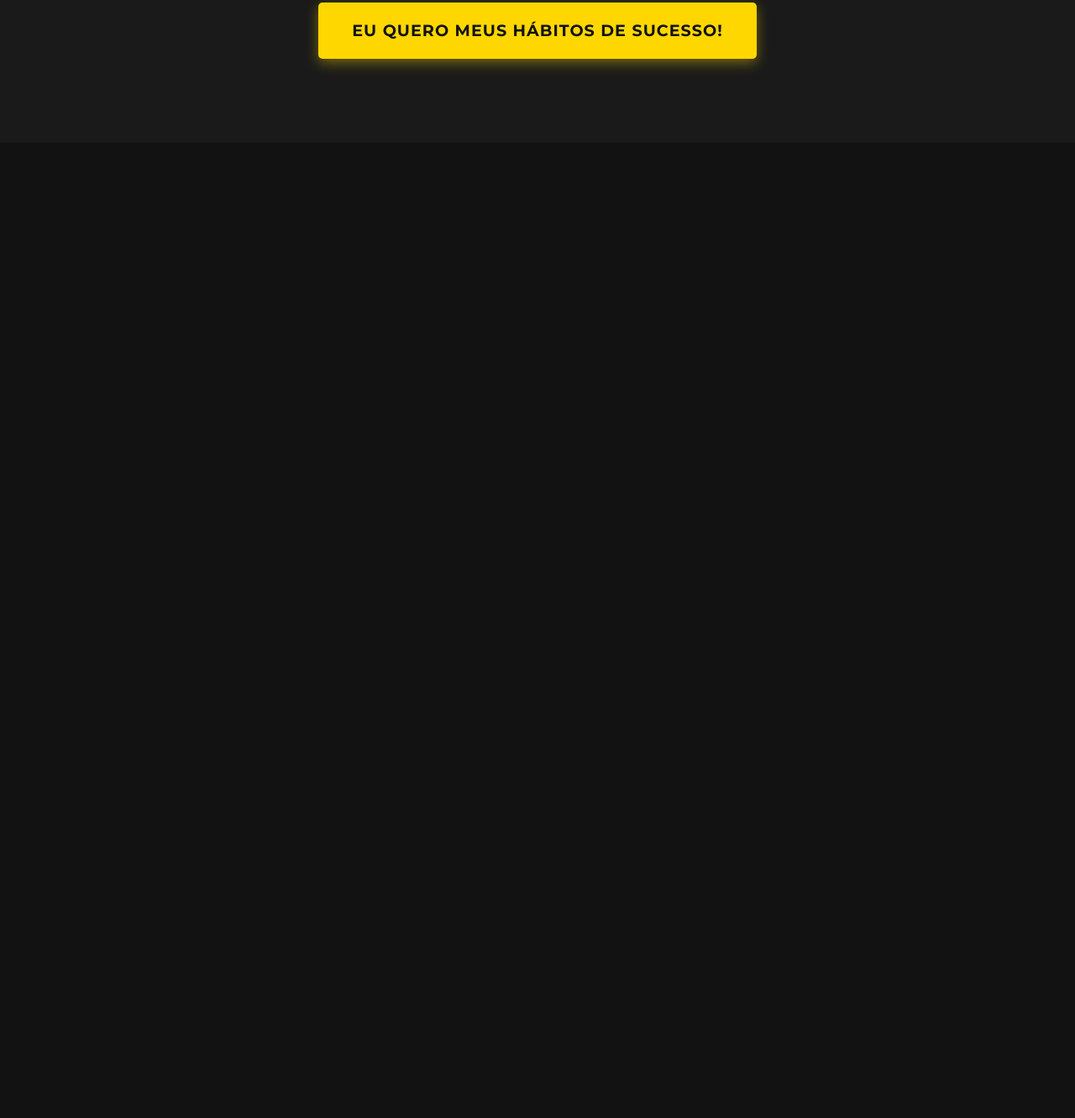
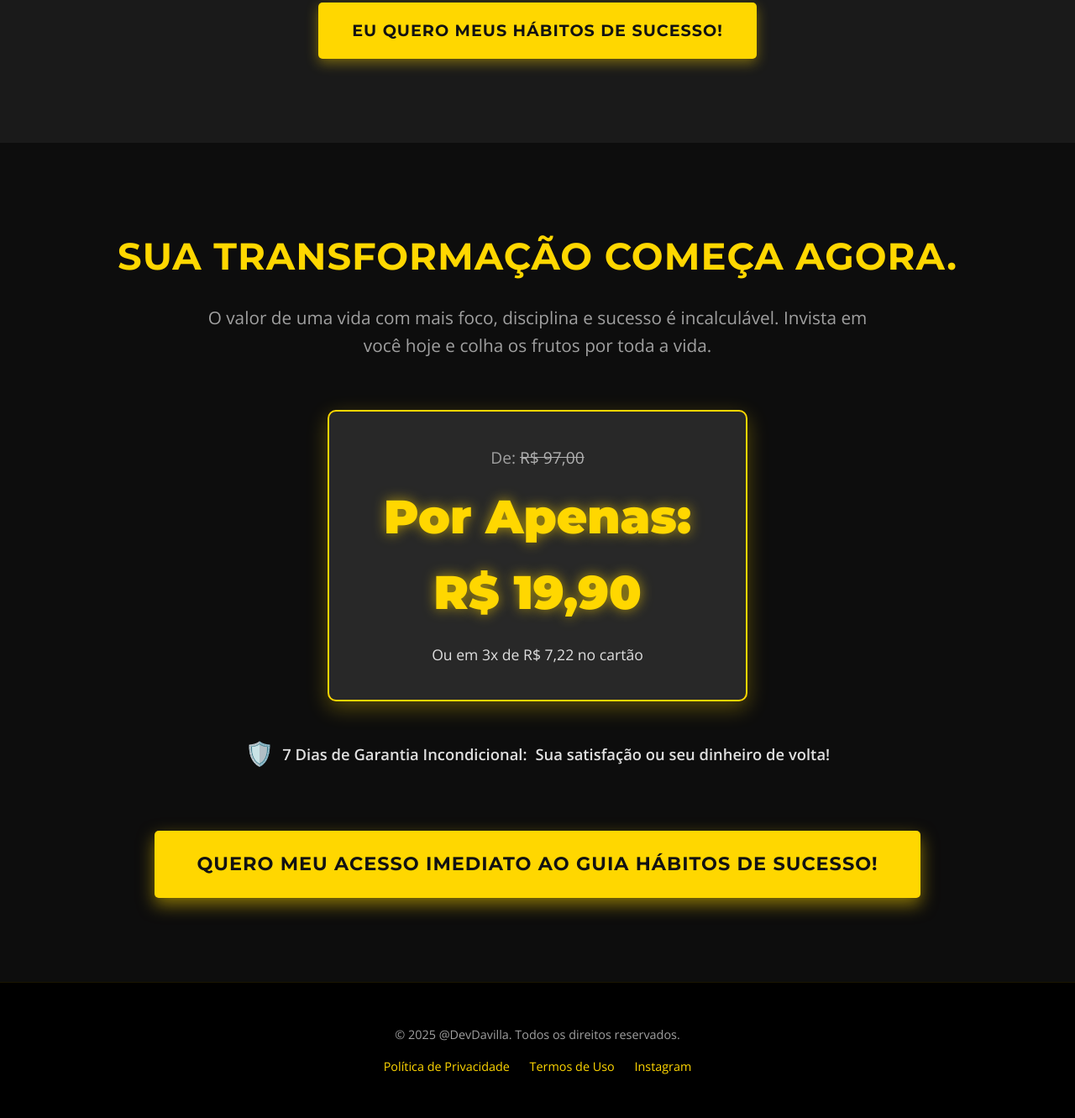
Before and after one commit to DevDavilla/pagina-vendas-ebook-habitos, a plain HTML site: page index.html in a window 1280 px wide. Shown: the part 9790-11121 px from the top of the page at 84% size. Before the commit the page ends 9960 px from the top, so only its background shows below. Drawn offline with nearby package versions, Linux system fonts and the light colour scheme.

Commit message:
Finaliza pagina de vendas com secao de preco, CTA final e rodape

```diff
--- a/index.html
+++ b/index.html
@@ -442,5 +442,49 @@
         >
       </div>
     </section>
+
+    <section class="final-cta-section">
+      <div class="container">
+        <h2 class="section-title">SUA TRANSFORMAÇÃO COMEÇA AGORA.</h2>
+        <p class="section-subtitle">
+          O valor de uma vida com mais foco, disciplina e sucesso é
+          incalculável. Invista em você hoje e colha os frutos por toda a vida.
+        </p>
+
+        <div class="price-box">
+          <span class="price-label">De: <s class="old-price">R$ 97,00</s></span>
+          <span class="price-value">Por Apenas: R$ 19,90</span>
+          <span class="payment-options">Ou em 3x de R$ 7,22 no cartão</span>
+        </div>
+
+        <p class="guarantee-text">
+          <span class="icon">🛡️</span>
+          <span class="negrito">7 Dias de Garantia Incondicional:</span> Sua
+          satisfação ou seu dinheiro de volta!
+        </p>
+
+        <a
+          href="https://go.pepperpay.com.br/qcvpo"
+          class="cta-button final-cta-button"
+          >QUERO MEU ACESSO IMEDIATO AO GUIA HÁBITOS DE SUCESSO!</a
+        >
+      </div>
+    </section>
+
+    <footer class="site-footer">
+      <div class="container">
+        <p>&copy; 2025 @DevDavilla. Todos os direitos reservados.</p>
+        <div class="footer-links">
+          <a href="#privacy">Política de Privacidade</a>
+          <a href="#terms">Termos de Uso</a>
+          <a
+            href="https://instagram.com/mente_inquebravel7"
+            target="_blank"
+            rel="noopener noreferrer"
+            >Instagram</a
+          >
+        </div>
+      </div>
+    </footer>
   </body>
 </html>
--- a/style.css
+++ b/style.css
@@ -964,3 +964,196 @@ body {
     margin-bottom: 20px;
   }
 }
+/* --- SEÇÃO FINAL CTA (PREÇO E BOTÃO) --- */
+.final-cta-section {
+  background-color: #0d0d0d; /* Fundo escuro */
+  padding: 80px 20px;
+  text-align: center;
+}
+
+/* Os estilos para .section-title e .section-subtitle já foram definidos e serão herdados */
+
+.price-box {
+  background-color: #282828; /* Fundo do box de preço */
+  padding: 40px;
+  border-radius: 10px;
+  margin: 60px auto 40px auto; /* Centraliza e define margens */
+  max-width: 500px; /* Limita a largura */
+  box-shadow: 0 8px 25px rgba(255, 215, 0, 0.3); /* Sombra dourada de destaque */
+  border: 2px solid #ffd700; /* Borda dourada forte */
+}
+
+.price-box .price-label {
+  font-family: "Open Sans", sans-serif;
+  font-size: 1.2em;
+  color: #a0a0a0;
+  display: block; /* Quebra de linha */
+  margin-bottom: 10px;
+}
+
+.price-box .old-price {
+  color: #b0b0b0;
+  text-decoration: line-through; /* Linha no meio para indicar preço anterior */
+}
+
+.price-box .price-value {
+  font-family: "Montserrat", sans-serif;
+  font-size: 3.5em; /* Tamanho ENORME para o preço */
+  font-weight: 900;
+  color: #ffd700; /* Dourado vibrante */
+  display: block;
+  margin-bottom: 15px;
+  text-shadow: 0 0 15px rgba(255, 215, 0, 0.6); /* Efeito de brilho */
+}
+
+.price-box .payment-options {
+  font-family: "Open Sans", sans-serif;
+  font-size: 1.1em;
+  color: #e0e0e0;
+  display: block;
+}
+
+.guarantee-text {
+  font-family: "Open Sans", sans-serif;
+  font-size: 1.15em;
+  color: #e0e0e0;
+  margin-top: 30px;
+  margin-bottom: 50px;
+  display: flex; /* Para alinhar ícone e texto */
+  align-items: center;
+  justify-content: center;
+  gap: 10px;
+  font-weight: 600; /* Texto mais forte */
+}
+
+.guarantee-text .icon {
+  font-size: 1.5em;
+  color: #ffd700; /* Ícone em dourado */
+}
+
+.final-cta-button {
+  font-size: 1.4em; /* Botão maior */
+  padding: 22px 50px;
+  box-shadow: 0 8px 20px rgba(255, 215, 0, 0.5); /* Sombra mais forte */
+  background-color: #ffd700; /* Dourado total */
+  color: #121212; /* Texto escuro */
+  border: none;
+  cursor: pointer;
+}
+
+.final-cta-button:hover {
+  background-color: #e0b800;
+  transform: translateY(-5px); /* Efeito mais pronunciado no hover */
+  box-shadow: 0 12px 25px rgba(255, 215, 0, 0.6);
+}
+
+/* --- RODAPÉ --- */
+.site-footer {
+  background-color: #000000; /* Fundo preto total para o rodapé */
+  color: #a0a0a0;
+  padding: 30px 20px;
+  text-align: center;
+  font-size: 0.9em;
+  border-top: 1px solid rgba(255, 215, 0, 0.1); /* Linha dourada sutil no topo */
+}
+
+.site-footer .container {
+  display: flex;
+  flex-direction: column;
+  align-items: center;
+  gap: 15px;
+}
+
+.site-footer p {
+  margin: 0;
+}
+
+.footer-links a {
+  color: #ffd700; /* Links em dourado */
+  text-decoration: none;
+  margin: 0 10px;
+  transition: color 0.3s ease;
+}
+
+.footer-links a:hover {
+  color: #e0e0e0; /* Cor mais clara no hover */
+}
+
+/* --- Media Queries para Responsividade da Seção 9 e Rodapé --- */
+@media (max-width: 768px) {
+  .final-cta-section {
+    padding: 60px 20px;
+  }
+
+  .price-box {
+    padding: 30px;
+    margin-top: 40px;
+    margin-bottom: 30px;
+  }
+
+  .price-box .price-value {
+    font-size: 2.8em;
+  }
+
+  .guarantee-text {
+    font-size: 1.05em;
+    margin-top: 20px;
+    margin-bottom: 40px;
+  }
+
+  .final-cta-button {
+    font-size: 1.2em;
+    padding: 18px 40px;
+  }
+
+  .site-footer {
+    padding: 25px 15px;
+  }
+
+  .site-footer .container {
+    gap: 10px;
+  }
+}
+
+@media (max-width: 480px) {
+  .final-cta-section {
+    padding: 50px 15px;
+  }
+
+  .price-box {
+    padding: 25px;
+    margin-top: 30px;
+    margin-bottom: 25px;
+  }
+
+  .price-box .price-value {
+    font-size: 2.2em;
+  }
+
+  .price-box .payment-options {
+    font-size: 1em;
+  }
+
+  .guarantee-text {
+    font-size: 1em;
+    margin-top: 15px;
+    margin-bottom: 30px;
+  }
+
+  .final-cta-button {
+    font-size: 1.1em;
+    padding: 15px 30px;
+    width: 100%; /* Ocupa a largura total em mobile */
+  }
+
+  .site-footer {
+    padding: 20px 10px;
+    font-size: 0.8em;
+  }
+
+  .footer-links a {
+    margin: 0 8px;
+    display: block; /* Links um abaixo do outro em mobile */
+    margin-bottom: 5px;
+  }
+}
```
